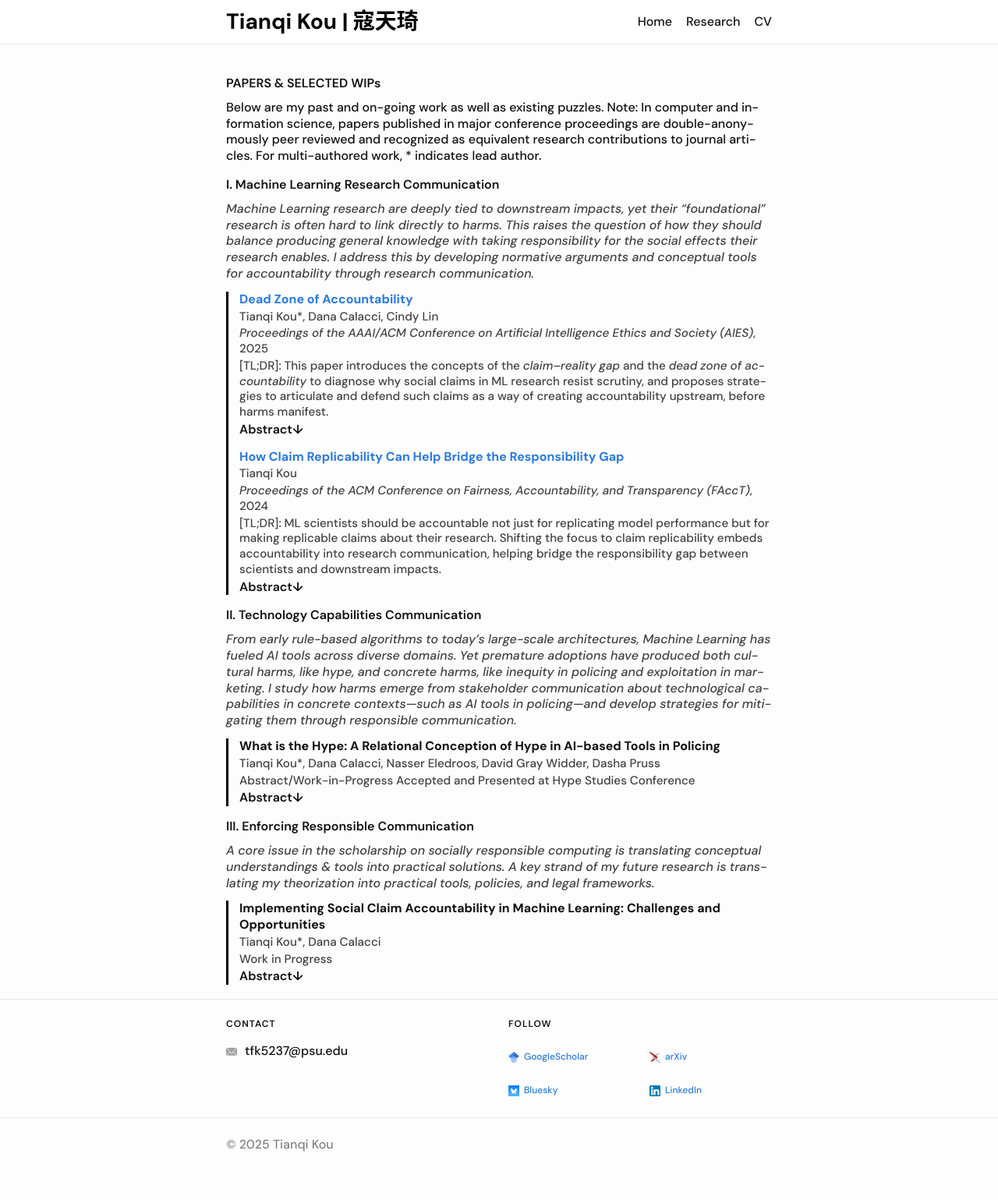
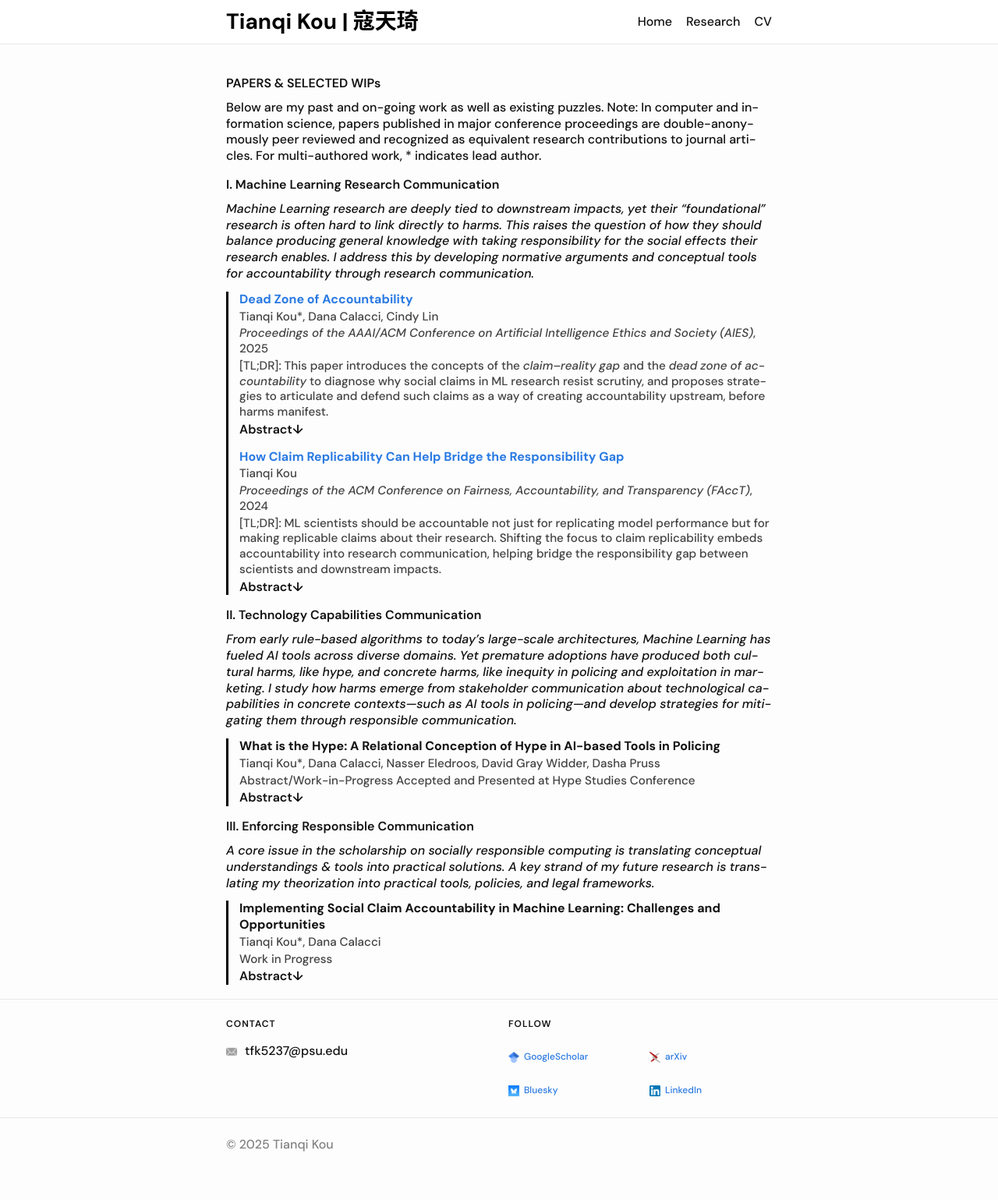
Before and after one commit to koutianqi/koutianqi.github.io, a Jekyll site: the page built from pages/research.markdown, in a window 1280 px wide. Shown: the whole page at 78% size. Built offline with Jekyll 4.4.1, drawn with Linux system fonts in a browser that asks for light colours.

Commit message:
Update research.markdown

```diff
--- a/pages/research.markdown
+++ b/pages/research.markdown
@@ -6,7 +6,7 @@ title: "Research"
 Below are my past and on-going work as well as existing puzzles. Note: In computer and information science, papers published in major conference proceedings are double-anonymously peer reviewed and recognized as equivalent research contributions to journal articles. For multi-authored work, * indicates lead author.
 
 ### I. Machine Learning Research Communication
-_<span style="color:#424242;">Machine Learning research are deeply tied to downstream impacts, yet their “foundational” research is often hard to link directly to harms. This raises the question of how they should balance producing general knowledge with taking responsibility for the social effects their research enables. I address this by developing normative arguments and conceptual tools for accountability through research communication.</span>_
+_Machine Learning research are deeply tied to downstream impacts, yet their “foundational” research is often hard to link directly to harms. This raises the question of how they should balance producing general knowledge with taking responsibility for the social effects their research enables. I address this by developing normative arguments and conceptual tools for accountability through research communication._
 
 <div class="pubs">
 {% include paper.html
@@ -29,7 +29,7 @@ _<span style="color:#424242;">Machine Learning research are deeply tied to downs
 </div>
 
 ### II. Technology Capabilities Communication
-_<span style="color: #424242;">From early rule-based algorithms to today’s large-scale architectures, Machine Learning has fueled AI tools across diverse domains. Yet premature adoptions have produced both cultural harms, like hype, and concrete harms, like inequity in policing and exploitation in marketing. I study how harms emerge from stakeholder communication about technological capabilities in concrete contexts—such as AI tools in policing—and develop strategies for mitigating them through responsible communication.</span>_
+_From early rule-based algorithms to today’s large-scale architectures, Machine Learning has fueled AI tools across diverse domains. Yet premature adoptions have produced both cultural harms, like hype, and concrete harms, like inequity in policing and exploitation in marketing. I study how harms emerge from stakeholder communication about technological capabilities in concrete contexts—such as AI tools in policing—and develop strategies for mitigating them through responsible communication._
 
 
 <div class="pubs">
@@ -42,7 +42,7 @@ _<span style="color: #424242;">From early rule-based algorithms to today’s lar
 </div>
 
 ### III. Enforcing Responsible Communication
-_<span style="color: #424242;">A core issue in the scholarship on socially responsible computing is translating conceptual understandings & tools into practical solutions. A key strand of my future research is translating my theorization into practical tools, policies, and legal frameworks.</span>_
+_A core issue in the scholarship on socially responsible computing is translating conceptual understandings & tools into practical solutions. A key strand of my future research is translating my theorization into practical tools, policies, and legal frameworks._
 
 
 <div class="pubs">
```
